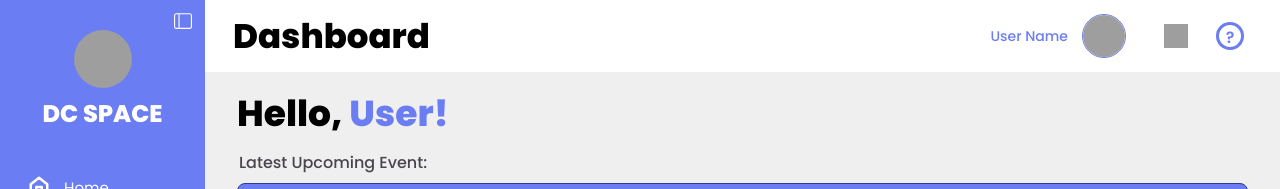
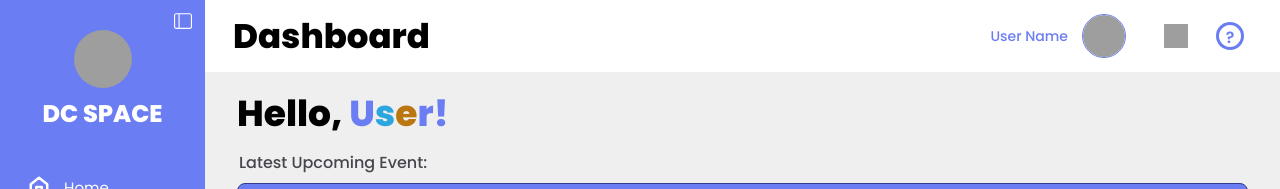
Before and after one commit to misxabien/DCSPACE_NEXT_WEB, a Next.js app: page /dashboard in a window 1280 px wide. Shown: the top 189 px of the page. Built offline with nearby package versions, Linux system fonts and the light colour scheme; grey boxes are pictures that could not be loaded; a web font is replaced by a local one.

Commit message:
Added jumbled colors to the name once page reloads.

```diff
--- a/components/DashboardPageContent.tsx
+++ b/components/DashboardPageContent.tsx
@@ -17,6 +17,7 @@ import { readNotifications, type DcNotification } from '@/lib/notifications';
 
 const HOME_SAVED_EVENTS_KEY = 'dcspaceHomeSavedEvents';
 const monthLabels = ['Jan', 'Feb', 'Mar', 'Apr', 'May', 'Jun', 'Jul', 'Aug', 'Sep', 'Oct', 'Nov', 'Dec'];
+const greetingNameColors = ['#6B7DF2', '#2CA6DE', '#8AB6FF', '#BA7710'];
 
 type AnalyticsMode = 'hours' | 'month';
 type BreakdownMode = 'day' | 'week' | 'month';
@@ -35,6 +36,25 @@ function readSavedEventIds() {
   } catch {
     return [];
   }
+}
+
+function getJumbledNameColors(name: string) {
+  return Array.from(name).map(() => greetingNameColors[Math.floor(Math.random() * greetingNameColors.length)]);
+}
+
+function ColorfulGreetingName({ name }: { name: string }) {
+  const colors = useMemo(() => getJumbledNameColors(name), [name]);
+
+  return (
+    <span className="dashboard-greeting-name">
+      {Array.from(name).map((letter, index) => (
+        <span style={{ color: colors[index] }} key={`${letter}-${index}`}>
+          {letter}
+        </span>
+      ))}
+      <span style={{ color: colors[colors.length - 1] || greetingNameColors[0] }}>!</span>
+    </span>
+  );
 }
 
 function getEventDate(event: RegisteredEvent) {
@@ -399,7 +419,7 @@ export function DashboardPageContent() {
       <section className="dashboard-page dashboard-page--officer">
         <div className="dashboard-shell dashboard-shell--officer">
           <h2>
-            Hello, <span>{firstName}!</span>
+            Hello, <ColorfulGreetingName name={firstName} />
           </h2>
 
           <p className="dashboard-latest-label">Upcoming Organized Event:</p>
@@ -600,7 +620,7 @@ export function DashboardPageContent() {
     <section className="dashboard-page">
       <div className="dashboard-shell">
         <h2>
-          Hello, <span>{firstName}!</span>
+          Hello, <ColorfulGreetingName name={firstName} />
         </h2>
 
         <p className="dashboard-latest-label">Latest Upcoming Event:</p>
```
